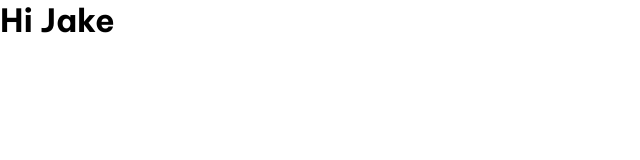
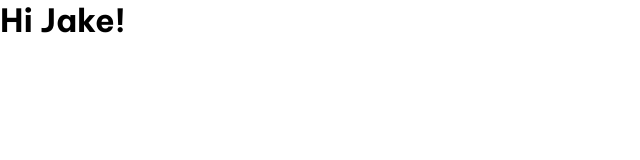
Before and after one commit to Jakesquelch/First-Angular-App, an Angular app in the folder frontend/: page / in a window 1280 px wide. Shown: the top 160 px of the page, without its empty margins (0-640 px from the left). Built offline with nearby package versions, Linux system fonts and the light colour scheme.

Commit message:
Small tweaks

```diff
--- a/frontend/src/app/app.ts
+++ b/frontend/src/app/app.ts
@@ -3,9 +3,11 @@ import { Component } from "@angular/core";
 @Component({
   selector: "app-root",
   imports: [],
-  template: ` <h1>Hi Jake</h1> `,
+  template: `
+  <h1>Hi Jake!</h1>
+   `,
   styleUrls: ["./app.css"],
 })
 export class App {
-  title = "default";
+  title = "homes";
 }
--- a/frontend/src/index.html
+++ b/frontend/src/index.html
@@ -2,7 +2,7 @@
 <html lang="en">
   <head>
     <meta charset="utf-8" />
-    <title>Jake's Angular App!</title>
+    <title>Homes</title>
     <base href="/" />
     <meta name="viewport" content="width=device-width, initial-scale=1" />
     <link rel="icon" type="image/x-icon" href="favicon.ico" />
```
